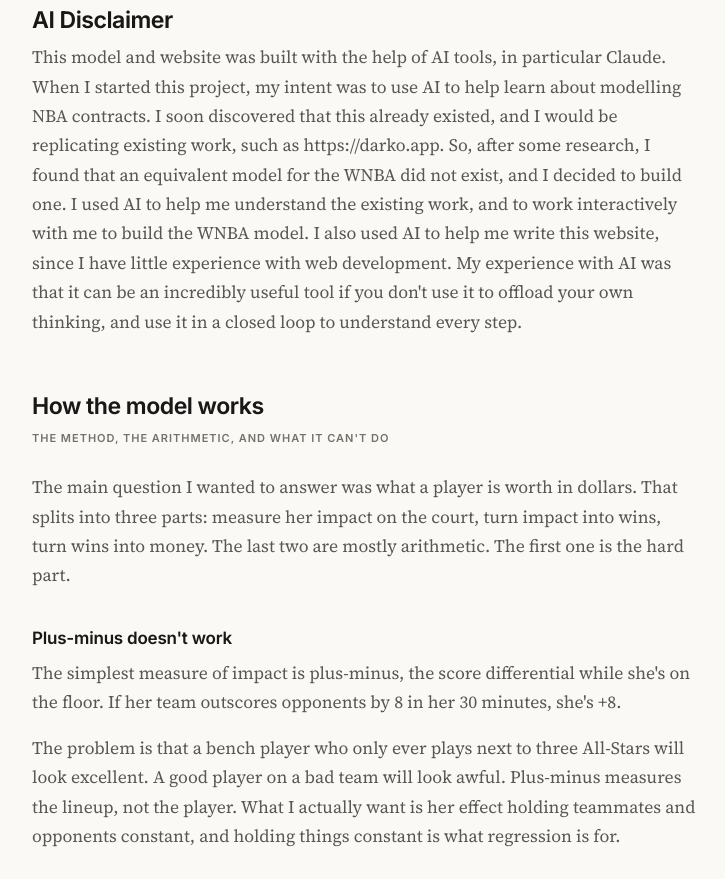
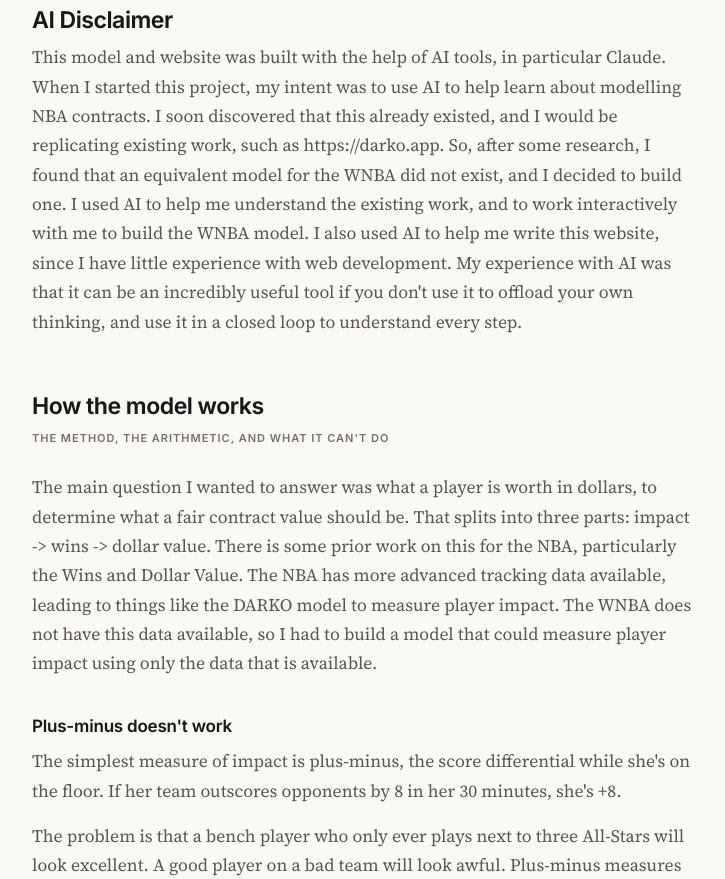
Before and after one commit to MJWilson09/WNBA-Contract-Modeling, a plain HTML site: page docs/about.html in a window 1280 px wide. Shown: the part 408-1287 px from the top of the page, without its empty margins (88-813 px from the left). Drawn offline with Linux system fonts and the light colour scheme.

Commit message:
Update about.html

```diff
--- a/docs/about.html
+++ b/docs/about.html
@@ -67,9 +67,11 @@
 <p class="kicker">The method, the arithmetic, and what it can't do</p>
 
 <p>
-  The main question I wanted to answer was what a player is worth in dollars. That splits into three
-  parts: measure her impact on the court, turn impact into wins, turn wins into
-  money. The last two are mostly arithmetic. The first one is the hard part.
+  The main question I wanted to answer was what a player is worth in dollars, to determine what a fair contract value should be.
+  That splits into three parts: impact -> wins -> dollar value.
+  There is some prior work on this for the NBA, particularly the Wins and Dollar Value.
+  The NBA has more advanced tracking data available, leading to things like the DARKO model to measure player impact.
+  The WNBA does not have this data available, so I had to build a model that could measure player impact using only the data that is available.
 </p>
 
 <h3>Plus-minus doesn't work</h3>
```
